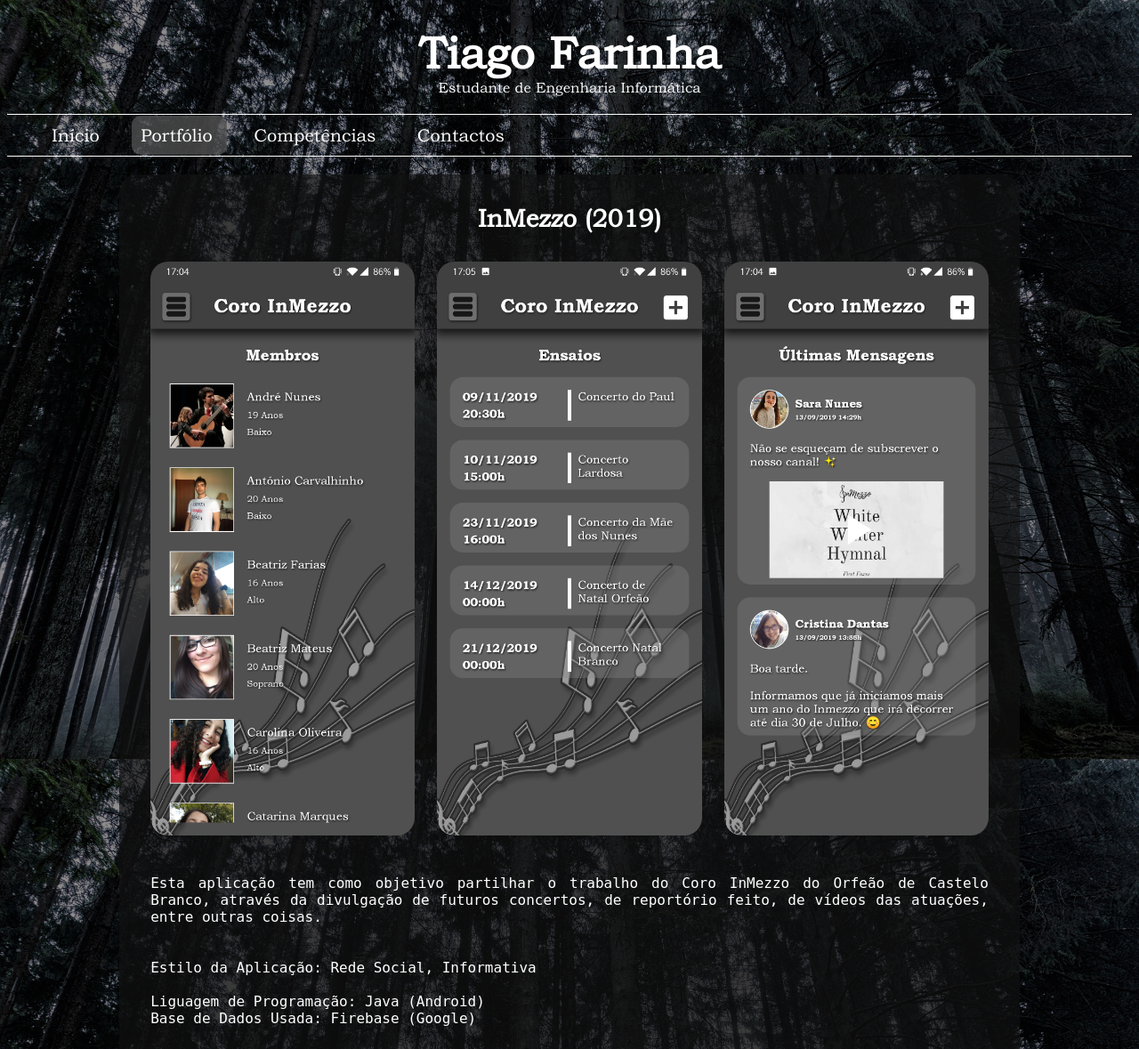
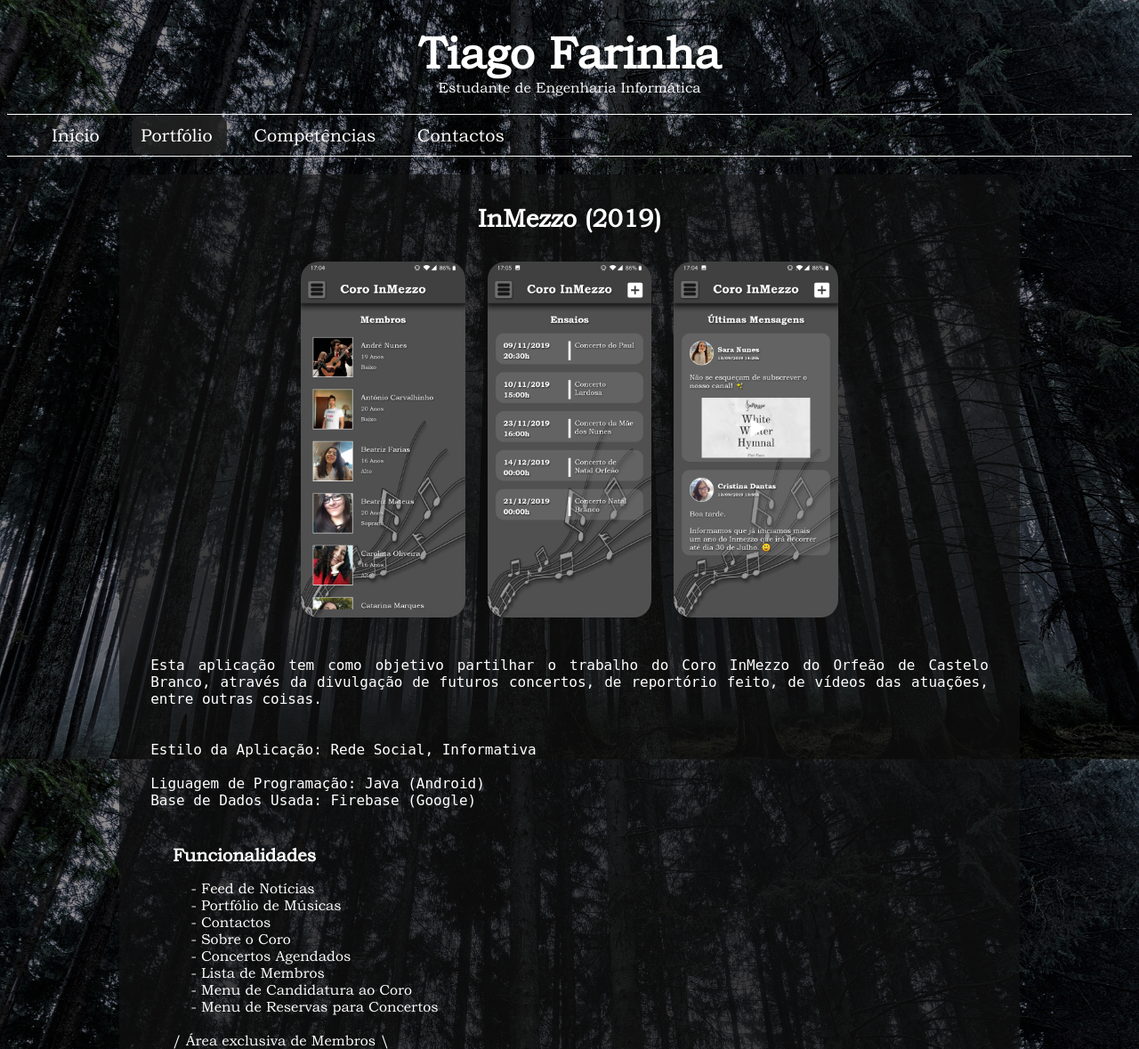
Before and after one commit to tmnf/PersonalPortfolio, a Django app: page /portfolio/ in a window 1280 px wide. Shown: the top 1179 px of the page at 89% size. Run offline with Django 3.2, Linux system fonts and the light colour scheme; data comes from the database, SQL or seed files in the repository; both versions use the stored data as it was after the commit.

Commit message:
Small Changes

```diff
--- a/main_app/static/style.css
+++ b/main_app/static/style.css
@@ -68,12 +68,12 @@
 }
 
 .top_menu_bar ul li a:hover {
-    background-color: #555555bb;
+    background-color: #222222dd;
     border-radius: 10px;
 }
 
 .active {
-    background-color: #555555bb;
+    background-color: #222222dd;
     border-radius: 10px;
 }
 
@@ -311,7 +311,9 @@
 }
 
 .proj_pics img {
-    width: 30%;
+    width: auto;
+    max-height: 400px;
+    max-width: 30%;
     margin: 1% 1% 40px 1%;
     border-radius: 20px;
 }
```
Also changed, not shown: db.sqlite3.
